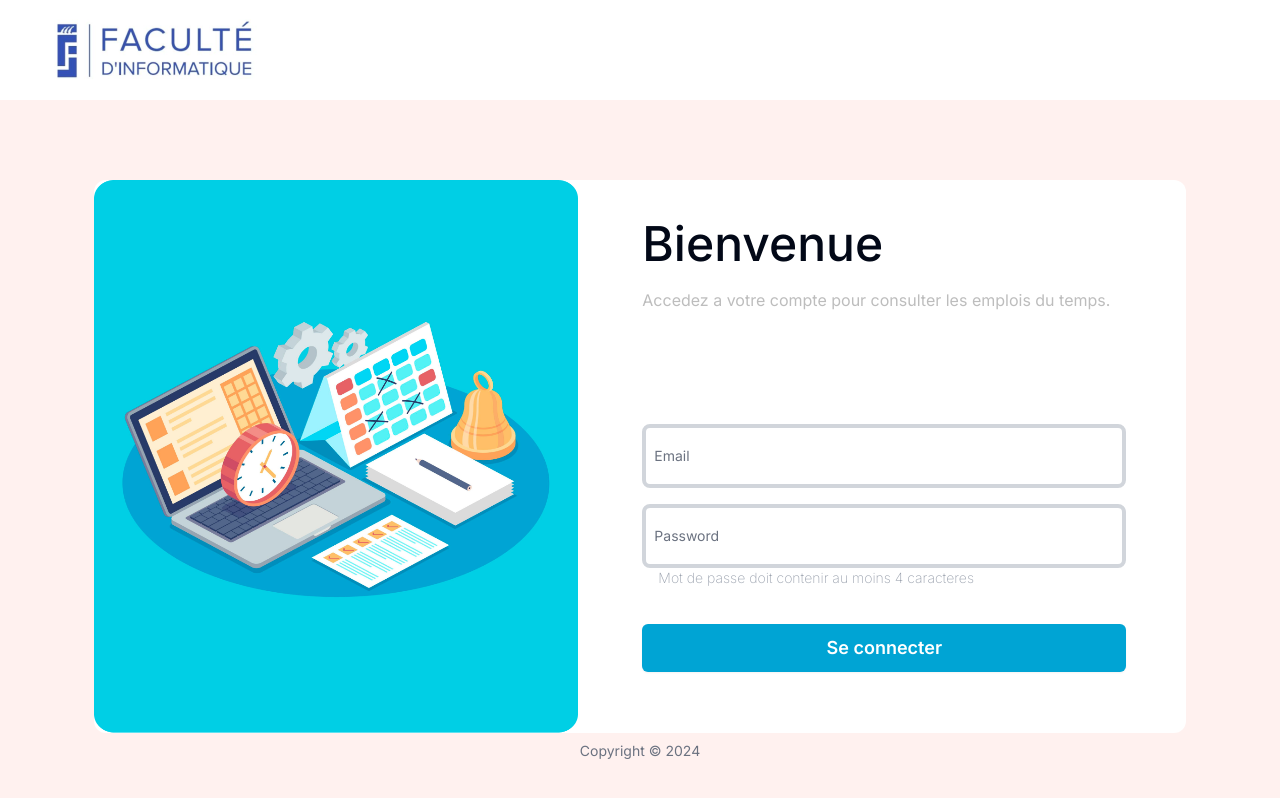
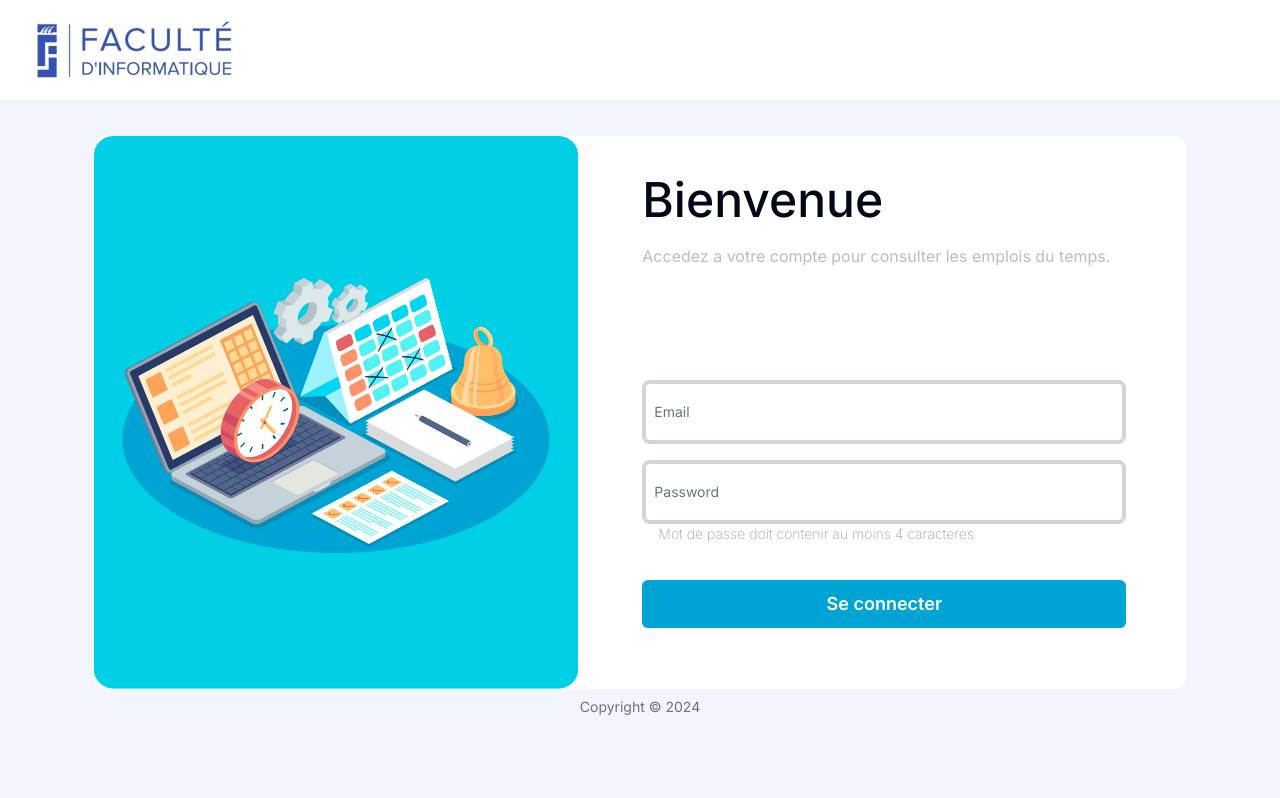
Before and after one commit to OussamaGhz/Times, a Next.js app: page /login in a window 1280 px wide. Built offline with nearby package versions, Linux system fonts and the light colour scheme.

Commit message:
sidebar fix

```diff
--- a/app/login/page.tsx
+++ b/app/login/page.tsx
@@ -67,7 +67,7 @@ const LoginPage = () => {
       setLoading(false);
 
       // Redirect to the home page
-      router.push("/");
+      router.push("/dashboard");
     } catch (error) {
       console.error(error);
       setLoading(false);
@@ -84,7 +84,7 @@ const LoginPage = () => {
   };
 
   return (
-    <div className="flex justify-center items-center mt-20">
+    <div className="flex justify-center items-center h-full my-9">
       <div className="flex w-full flex-col items-center ">
         <div className="lg:h-[552.835px]  lg:rounded-xl rounded-3xl flex flex-col lg:flex-row bg-white gap-[64.165px] lg:pr-[59.495px] p-12 lg:p-0">
           <div className="h-full w-1/2 hidden lg:block">
@@ -148,9 +148,10 @@ const LoginPage = () => {
               {/* Submit button */}
               <div className="my-5">
                 <button
+                  disabled={isLoading}
                   type="submit"
                   onClick={handleSubmit}
-                  className="flex w-full justify-center h-12 text-lg items-center rounded-md bg-[#00A4D4] px-3 py-1.5 font-semibold leading-6 text-white shadow-sm hover:bg-blue-500 focus-visible:outline focus-visible:outline-2 focus-visible:outline-offset-2 focus-visible:outline-indigo-600"
+                  className="flex w-full justify-center h-12 text-lg items-center rounded-md bg-[#00A4D4] px-3 py-1.5 font-semibold leading-6 text-white shadow-sm hover:bg-blue-500 focus-visible:outline focus-visible:outline-2 focus-visible:outline-offset-2 focus-visible:outline-indigo-600 disabled:bg-gray-500"
                 >
                   {isLoading ? (
                     <div role="status">
--- a/app/ui/dashboard/sidebar.tsx
+++ b/app/ui/dashboard/sidebar.tsx
@@ -67,11 +67,11 @@ const SideBar = () => {
   const pathname = usePathname();
 
   return (
-    <div className=" flex bg-white border-b-4 max-w-262 z-50 h-screen">
+    <div className=" flex bg-white border-b-4 md:max-w-262 z-50 h-screen relative shadow-r-[0_8px_30px_rgb(0,0,0,0.12)]">
       <div
-        className={`w-80 space-y-6 pl-2 absolute inset-y-0 left-0 transform ${
+        className={`w-80 space-y-6 pl-2 absolute inset-y-0 left-0 transform  rounded-lg ${
           isSidebarOpen ? "translate-x-0" : "-translate-x-full"
-        } md:relative md:translate-x-0 transition duration-200 ease-in-out mt-10 bg-inherit z-10`}
+        } md:relative md:translate-x-0 transition duration-200 ease-in-out mt-10  bg-inherit z-10`}
       >
         <nav>
           <ul className="w-full">
--- a/app/ui/navbar.tsx
+++ b/app/ui/navbar.tsx
@@ -4,7 +4,7 @@ import Image from "next/image";
 
 const Navbar = () => {
   return (
-    <div className="h-[100px] bg-white flex items-center px-12">
+    <div className="h-[100px] bg-white flex items-center px-7">
       <Image src={logo} alt="logo" />
     </div>
   );
--- a/tailwind.config.ts
+++ b/tailwind.config.ts
@@ -28,7 +28,7 @@ const config = {
         border: "hsl(var(--border))",
         input: "hsl(var(--input))",
         ring: "hsl(var(--ring))",
-        background: "#FFF1EF",
+        background: "#F2F5FD",
         foreground: "hsl(var(--foreground))",
         primary: {
           DEFAULT: "hsl(var(--primary))",
```
